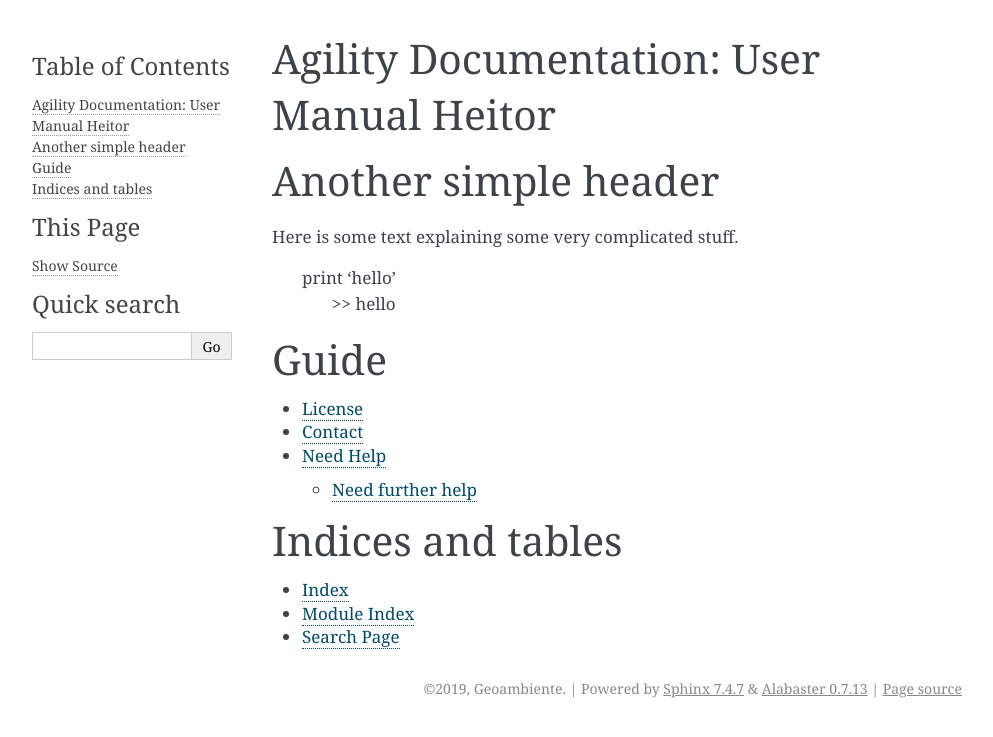
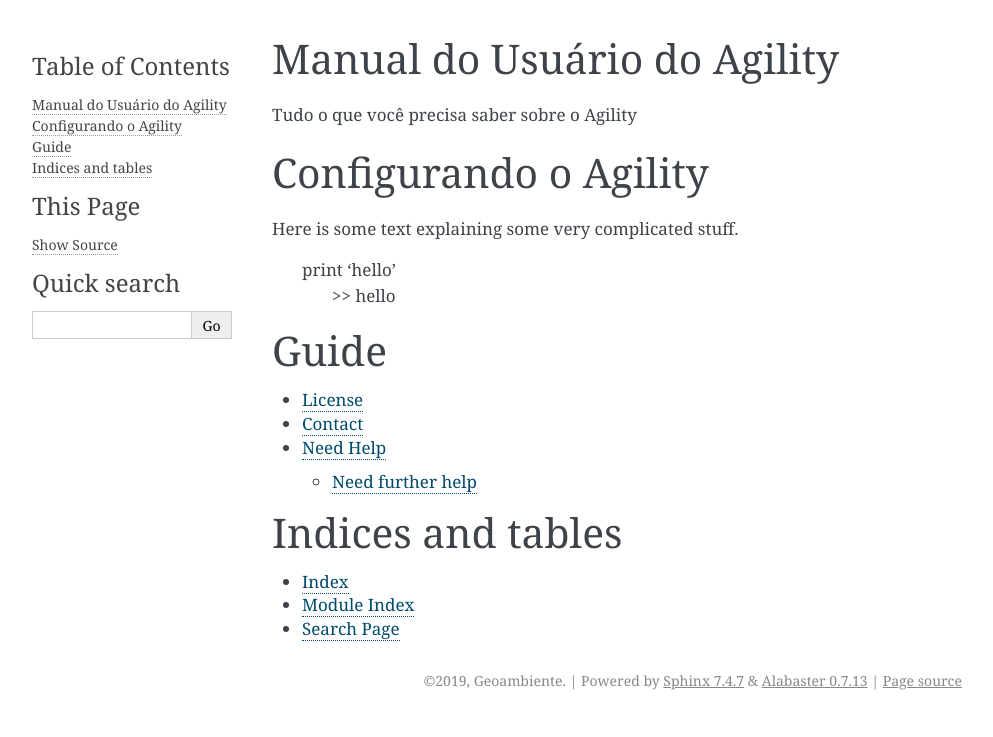
Before and after one commit to deborabeatriz/AgilityManual, a Sphinx documentation site: the page built from source/index.rst, in a window 1280 px wide. Shown: the top 737 px of the page, without its empty margins (148-1141 px from the left). Built offline with Sphinx 7.4.7, drawn with Linux system fonts in a browser that asks for light colours.

Commit message:
teste texto

```diff
--- a/source/index.rst
+++ b/source/index.rst
@@ -1,9 +1,10 @@
-Agility Documentation: User Manual Heitor
-=========================================
+Manual do Usuário do Agility
+============================
 
+Tudo o que você precisa saber sobre o Agility
 
-Another simple header
-=====================
+Configurando o Agility
+======================
 
 Here is some text explaining some very complicated stuff.
 
```
